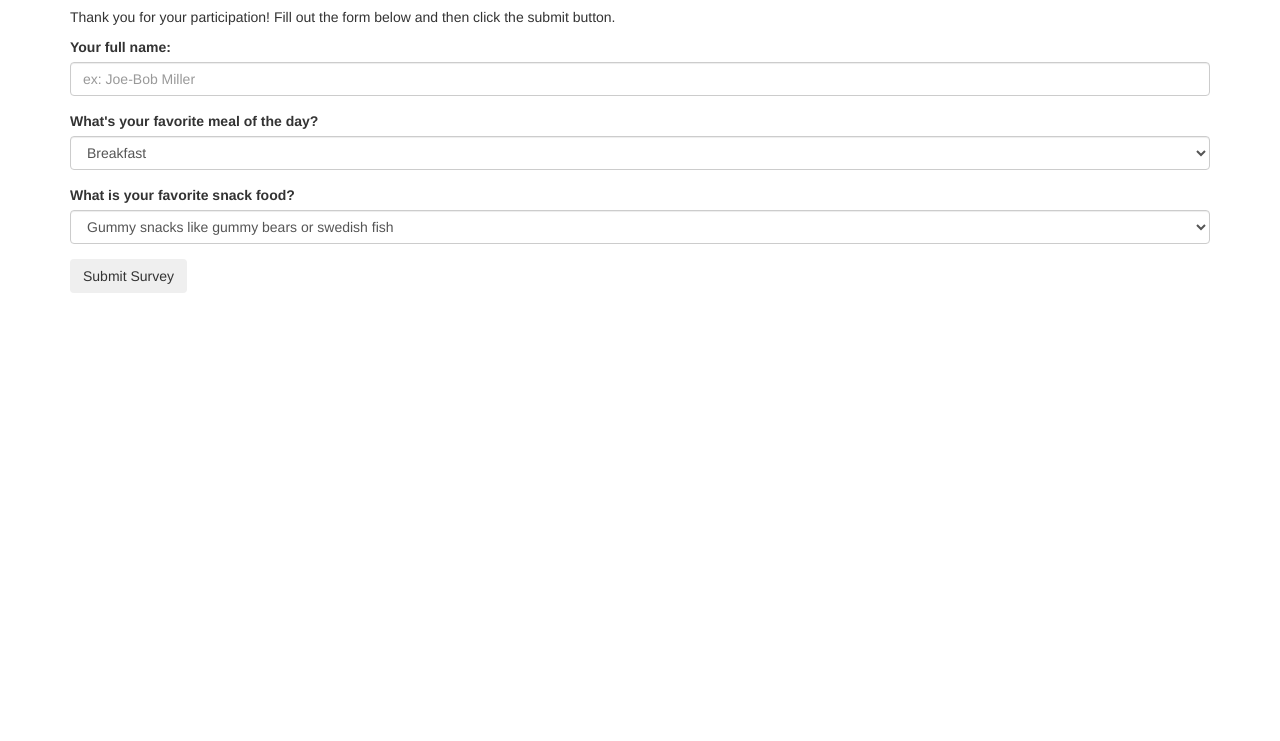
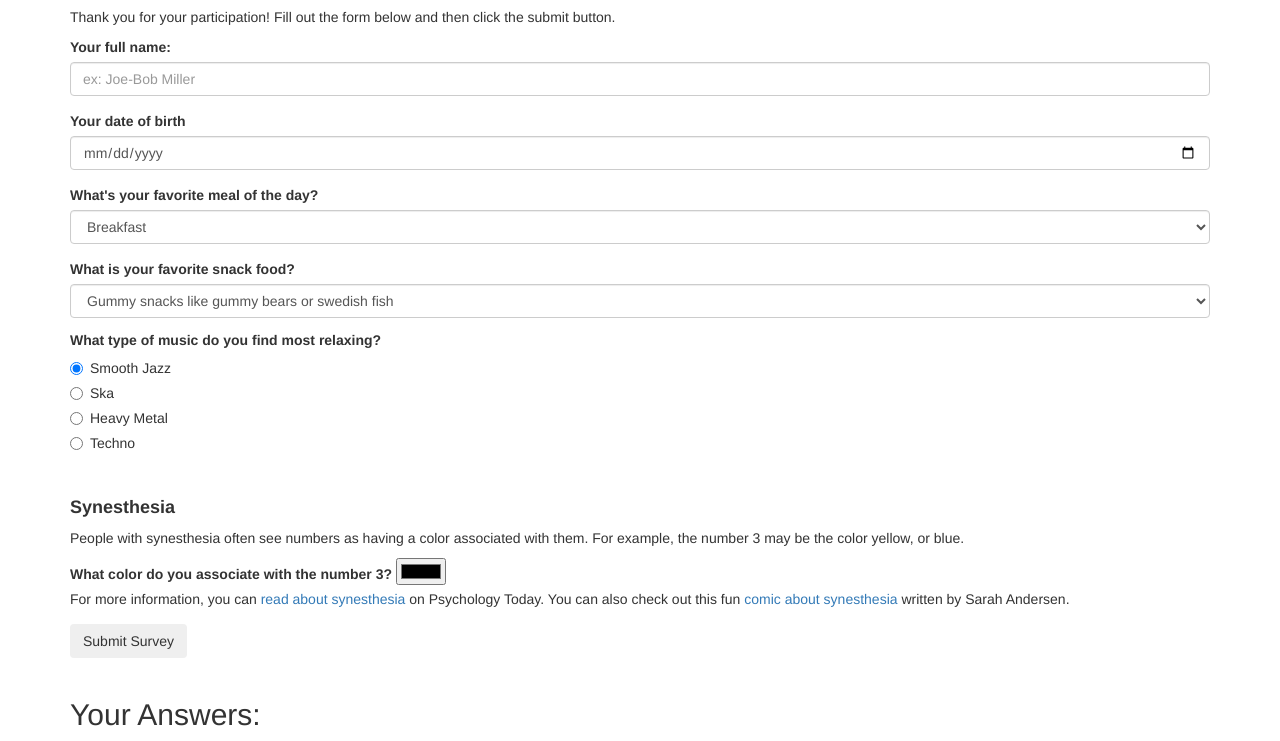
Before and after one commit to LINDGRENBA/survey-form, a plain HTML site: page index.html in a window 1280 px wide. Shown: the part 63-804 px from the top of the page. Drawn offline with Linux system fonts and the light colour scheme.

Commit message:
Add styling for header tags, complete html for form.

```diff
--- a/css/styles.css
+++ b/css/styles.css
@@ -0,0 +1,11 @@
+h4, h5 {
+  font-weight: bold;
+}
+
+.btn {
+  margin-bottom: 20px;
+}
+
+ul {
+  list-style-type: none;
+}
--- a/index.html
+++ b/index.html
@@ -11,17 +11,20 @@
 </head>
 <body>
 
-  <!-- their favorite foods, their favorite music, and any other information you feel like. Include all form input types we've covered so far (except checkboxes; we'll learn more about those next week!) -->
-
   <div class="container">
     <h1>Welcome to Our Weekly Survey</h1>
     <p>Thank you for your participation! Fill out the form below and then click the submit button.</p>
 
-    <form action="" id="survey">
+    <form /*action=""*/ id="survey">
 
       <div class="form-group">
         <label for="name">Your full name:</label>
         <input type="text" id="name" class="form-control" placeholder="ex: Joe-Bob Miller">
+      </div>
+
+      <div class="form-group">
+        <label for="born">Your date of birth</label>
+        <input type="date" name="born" id="born" class="form-control">
       </div>
 
       <div class="form-group">
@@ -43,9 +46,57 @@
         </select>
       </div>
 
+      <div class="form-group">
+        <h5>What type of music do you find most relaxing?</h5>
+        <div class="radio">
+          <label for="smooth-jazz">
+            <input type="radio" name="music" id="smooth-jazz" value="smooth-jazz" checked>
+            Smooth Jazz
+        </label>
+        </div>
+        <div class="radio">
+          <label for="ska">
+            <input type="radio" name="music" id="ska" value="ska">
+            Ska
+          </label>
+        </div>
+        <div class="radio">
+          <label for="heavy-metal">
+            <input type="radio" name="music" id="heavy-metal" value="heavy-metal">
+            Heavy Metal
+          </label>
+        </div>
+        <div class="radio">
+          <label for="techno">
+            <input type="radio" name="music" id="techno" value="techno">
+            Techno
+          </label>
+        </div>
+      </div>
+      <br>
+      <div class="form-group">
+        <h4>Synesthesia</h4>
+        <p>People with synesthesia often see numbers as having a color associated with them. For example, the number 3 may be the color yellow, or blue.</p>
+        <label for="color3">What color do you associate with the number 3?</label>
+        <input type="color" name="color3" id="color3">
+        <p>For more information, you can <a href="https://www.psychologytoday.com/us/basics/synesthesia" target="_blank">read about synesthesia</a> on Psychology Today. You can also check out this fun <a href="https://tapas.io/episode/1731313" target="_blank">comic about synesthesia</a> written by Sarah Andersen.</p>
+      </div>
+
       <button class="btn" type="submit">Submit Survey</button>
 
     </form>
+
+    <div class="answers">
+      <h2>Your Answers:</h2>
+      <ul>
+        <li class="name"></li>
+        <li class="date-of-birth"></li>
+        <li class="favorite-meal"></li>
+        <li class="favorite-snack"></li>
+        <li class="relaxing-music"></li>
+        <li class="color-of-three"></li>
+      </ul>
+    </div>
 
 
   </div>
```
